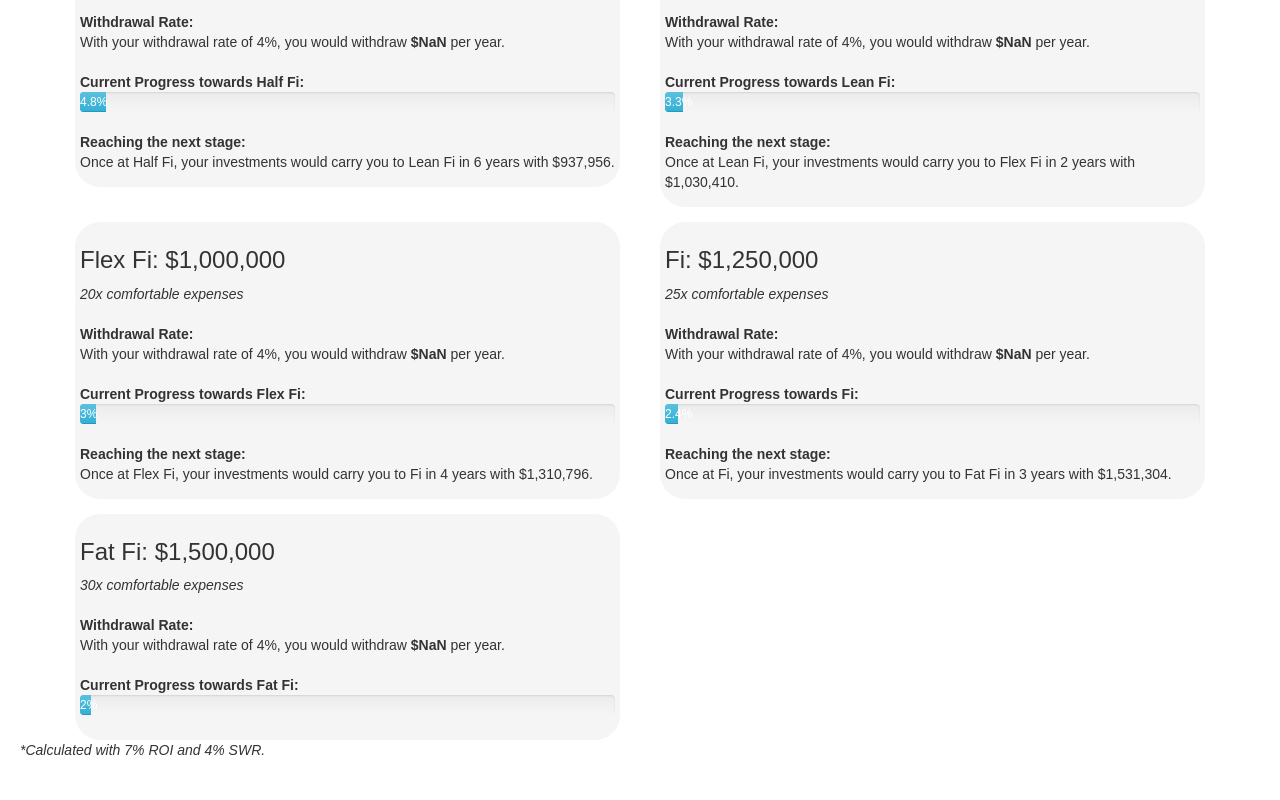
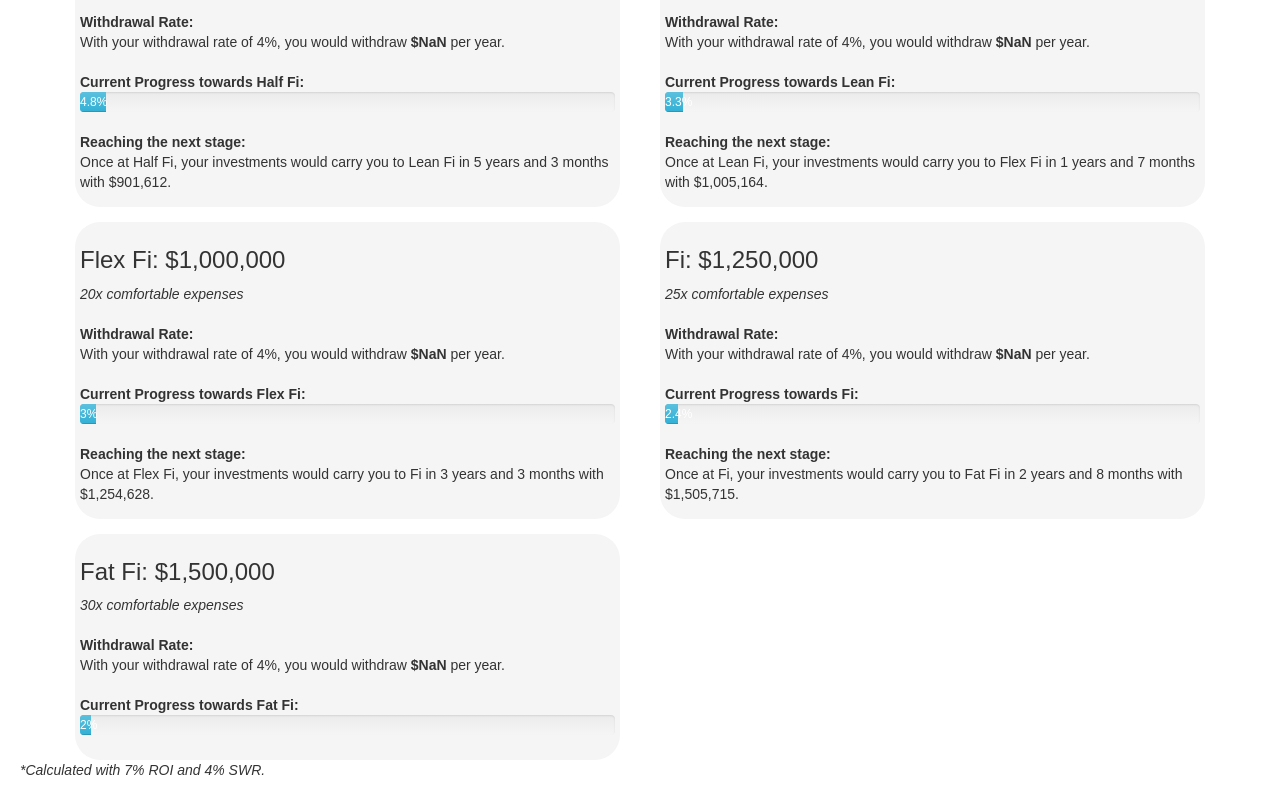
Before and after one commit to meagerfindings/early_retirement_calculators, a React (Create React App) app: page / in a window 1280 px wide. Shown: the part 940-1740 px from the top of the page. Built offline with nearby package versions, Linux system fonts and the light colour scheme.

Commit message:
changed interest calc from years to months

```diff
--- a/src/components/FiStage.js
+++ b/src/components/FiStage.js
@@ -5,22 +5,28 @@ import SafeWithdrawalRate from "./SafeWithdrawalRate";
 
 class FiStage extends Component {
 
-    calculateInterestYears(current, future) {
+    calculateInterestTime(current, future) {
         let nf = new Intl.NumberFormat();
         let temp = current;
-        let years = 0;
-
+        let months = 0;
         if (current > 0 && future > 0) {
             if (typeof current === "undefined" || typeof current === "undefined") {
             } else {
-                for (years; temp <= future; years++) {
-                    temp = (temp * this.props.roi) + temp;
+                for (months; temp <= future; months++) {
+                    temp = (temp * (this.props.roi / 12)) + temp;
                 }
             }
         }
 
+        let years = (months - (months % 12)) / 12;
+        months = months % 12;
+
+        console.log("years: " +years);
+        console.log("months: " +months);
+
         return {
             years: years,
+            months: months,
             amount: nf.format(Math.round(temp))
         }
     }
@@ -55,7 +61,7 @@ class FiStage extends Component {
 
         let stage_amount = stage_expenses * this.props.multiplier;
         let next_stage_amount = next_expenses * this.props.next_stage.multiplier;
-        let stage_interest = this.calculateInterestYears(stage_amount, next_stage_amount);
+        let stage_interest = this.calculateInterestTime(stage_amount, next_stage_amount);
 
         return <Col xs={9} md={6} lg={6}>
             <div className="fi-Single-Stage">
@@ -75,7 +81,7 @@ class FiStage extends Component {
                 </div>
                 <div className={"fi-stage-growth-to-next-" + this.props.growth_to_next_display}>
                     <b>Reaching the next stage:</b>
-                    <p>Once at {this.props.name}, your investments would carry you to {this.props.next_stage.name} in {stage_interest.years} years with
+                    <p>Once at {this.props.name}, your investments would carry you to {this.props.next_stage.name} in {stage_interest.years} years and {stage_interest.months} months with
                         ${stage_interest.amount}. <br/>
                     </p>
                 </div>
```
Also changed, not shown: 1 other file (tests, documents, lock files or other folders).
